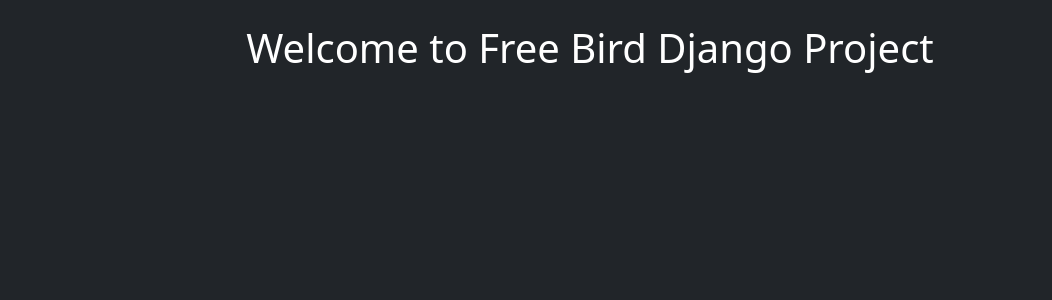
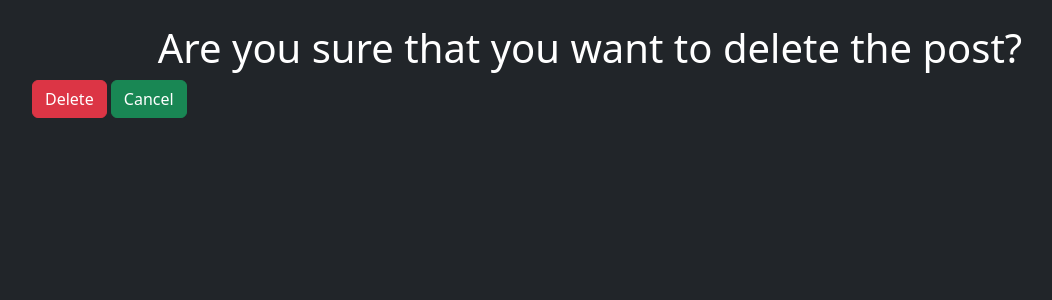
Before and after one commit to abdullah-al-tamim/FreeBird, a Django app: template FreeBird/tweet/templates/tweet_confirm_delete.html in a window 1280 px wide. Shown: the part 56-356 px from the top of the page, without its empty margins (50-1102 px from the left). Run offline with Django 3.2, Linux system fonts and the light colour scheme; the template is opened without the code that fills it, so the values that code supplies are empty.

Commit message:
feat: delete a tweet frontend part working

```diff
--- a/FreeBird/tweet/templates/tweet_confirm_delete.html
+++ b/FreeBird/tweet/templates/tweet_confirm_delete.html
@@ -4,5 +4,13 @@
 {% endblock  %}
 
 {% block content %}
-  <h1 class="text-center text-white mt-4">Welcome to Free Bird Django Project</h1>
+  <h1 class="text-center text-white mt-4">Are you sure that you want to delete the post?</h1>
+
+  <form method="post">
+    {% csrf_token %}
+    <button class="btn btn-danger">Delete</button>
+    <a class="btn btn-success" href="{% url 'tweet_list'%}">Cancel</a>
+  </form>
+
+
 {% endblock content %}
--- a/FreeBird/tweet/templates/tweet_form.html
+++ b/FreeBird/tweet/templates/tweet_form.html
@@ -11,10 +11,10 @@
     {%endif%}
 
   </h2>
-  <form action="post" enctype="multipart/form-data" class="form">
+  <form method="post" enctype="multipart/form-data" class="form">
+    {% csrf_token %}
     {{form.as_p}}
     <button class="btn btn-warning" type="Submit">Submit</button>
-    <a href="{% url 'tweet_list'%}">Back to Tweet</a>
   </form>
-
+  <a href="{% url 'tweet_list'%}">Back to Tweet</a>
 {% endblock content %}
--- a/FreeBird/tweet/urls.py
+++ b/FreeBird/tweet/urls.py
@@ -7,10 +7,11 @@
 urlpatterns = [
     # path('admin/', admin.site.urls),
     path('', views.tweet_list, name = 'tweet_list'),
+
     path('create/', views.tweet_create, name = 'tweet_create'),
 
-    path('<tweet_id>/edit/', views.tweet_edit, name = 'tweet_edit'),
+    path('<int:tweet_id>/edit/', views.tweet_edit, name = 'tweet_edit'),
 
-    path('<tweet_id>/delete/', views.tweet_delete, name = 'tweet_delete'),
+    path('<int:tweet_id>/delete/', views.tweet_delete, name = 'tweet_delete'),
 
 ]
```
Also changed, not shown: FreeBird/db.sqlite3, FreeBird/media/photos/457616179_490060857150804_7120444592924898568_n.jpeg (added).
